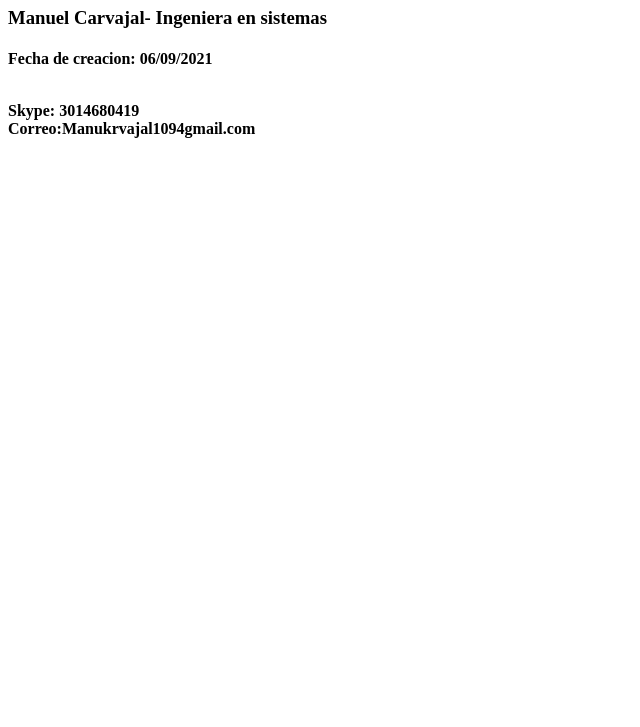
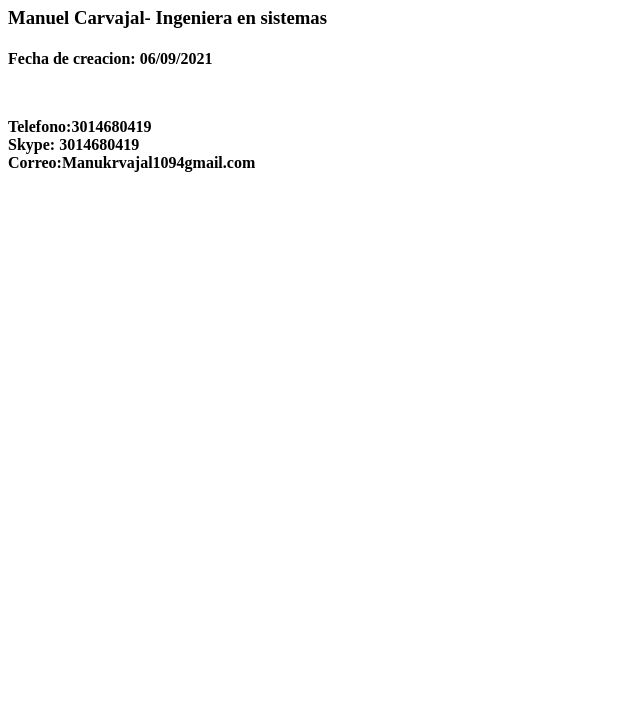
Before and after one commit to manukrvajal/DSW-ManuelCarvajal, a plain HTML site: page index.html in a window 1280 px wide. Shown: the part 73-800 px from the top of the page, without its empty margins (0-640 px from the left). Drawn offline with Linux system fonts and the light colour scheme.

Commit message:
Update index.html

```diff
--- a/index.html
+++ b/index.html
@@ -12,6 +12,7 @@
     <h3>Manuel Carvajal- Ingeniera en sistemas </h3>
     <h4>
         <p>Fecha de creacion: 06/09/2021</p> <br>
+        <p>Telefono:3014680419 <br>
            Skype: 3014680419 <br>
            Correo:Manukrvajal1094gmail.com
 
```
